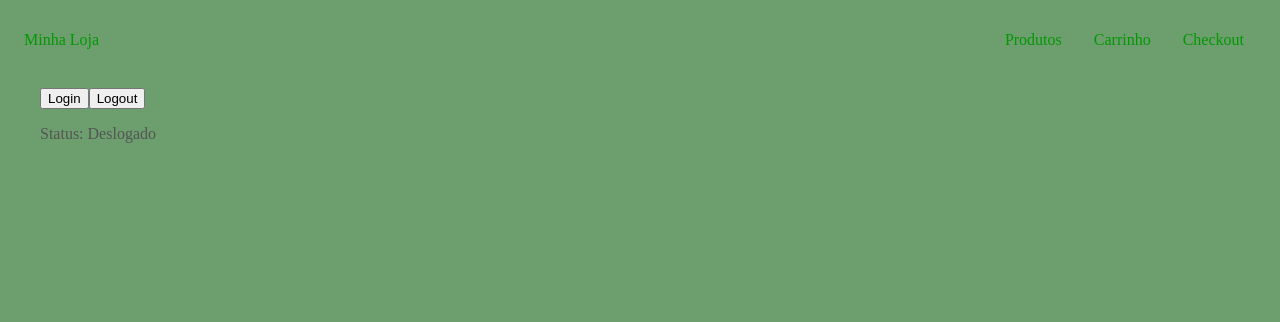
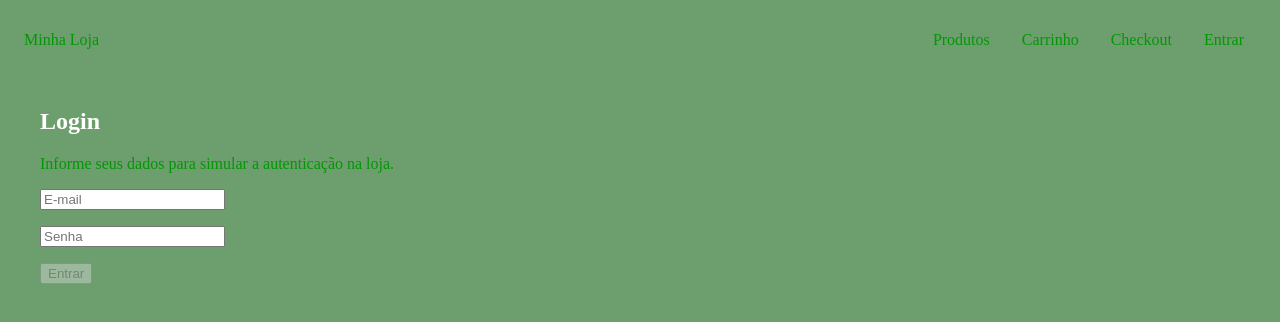
Before and after one commit to kmoreira-eng/meu-primeiro-app, an Angular app: page /login in a window 1280 px wide. Before the commit this address led to /. Shown: the top 322 px of the page. Built offline with nearby package versions, Linux system fonts and the light colour scheme.

Commit message:
Login com JWT

```diff
--- a/src/app/app.html
+++ b/src/app/app.html
@@ -1,13 +1,5 @@
 <app-header></app-header>
 
-  <main class="container-principal">
-    <!-- CONTROLES TEMPORÁRIOS  DE LOGIN -->
-    <section class="bloco-controle">
-      <button (click)="login()">Login</button>
-      <button (click)="logout()">Logout</button>
-      <p>Status: {{ usuarioLogado() ? 'Logado' : 'Deslogado' }}</p>
-    </section>
-
-    <!-- CONTEÚDO DINÂMICO DAS ROTAS -->
-    <router-outlet></router-outlet>
-  </main>
+<main class="container-principal">
+  <router-outlet></router-outlet>
+</main>
--- a/src/app/app.routes.ts
+++ b/src/app/app.routes.ts
@@ -18,8 +18,14 @@
 
   {
     path: 'checkout',
+    canActivate: [authGuard],
     loadComponent: () => import('./features/checkout/checkout/checkout').then((m) => m.Checkout),
   },
+   {
+    path: 'login',
+    loadComponent: () => import('./features/login/login/login').then((m) => m.Login),
+  },
+
     {
       path: '**',
       redirectTo: '', // redireciona para a página inicial
--- a/src/app/app.ts
+++ b/src/app/app.ts
@@ -1,17 +1,12 @@
-  import { Component, signal } from '@angular/core';
-  import { RouterOutlet, RouterLink } from '@angular/router';
-  import { usuarioLogado, login, logout } from './core/auth';
+import { Component } from '@angular/core';
+import { RouterOutlet } from '@angular/router';
+
 import { Header } from './shared/layout/header/header';
 
 @Component({
   selector: 'app-root',
-    imports: [RouterOutlet, RouterLink,Header],
+  imports: [RouterOutlet, Header],
   templateUrl: './app.html',
   styleUrl: './app.css',
 })
-export class App {
-  protected readonly title = signal('meu-primeiro-app');
-  usuarioLogado = usuarioLogado;
-    login = login;
-    logout = logout;
-}
+export class App {}
--- a/src/app/core/auth.guard.ts
+++ b/src/app/core/auth.guard.ts
@@ -1,6 +1,15 @@
-import { CanActivateFn } from '@angular/router';
-  import { usuarioLogado } from './auth';
+import { inject } from '@angular/core';
+  import { CanActivateFn, Router } from '@angular/router';
+
+  import { AuthService } from './services/auth.service';
 
   export const authGuard: CanActivateFn = () => {
-    return usuarioLogado();
-};
+    const authService = inject(AuthService);
+    const router = inject(Router);
+
+    if (authService.estaLogado()) {
+      return true;
+    }
+
+    return router.createUrlTree(['/login']);
+  };
--- a/src/app/core/auth.ts
+++ /dev/null
@@ -1,11 +0,0 @@
-import { signal } from '@angular/core';
-
-  export const usuarioLogado = signal(false);
-
-   export function login() {
-    usuarioLogado.set(true);
-  }
-
-  export function logout() {
-    usuarioLogado.set(false);
-  }
--- a/src/app/core/interceptors/http.interceptor.ts
+++ b/src/app/core/interceptors/http.interceptor.ts
@@ -1,19 +1,25 @@
+import { inject } from '@angular/core';
 import { HttpInterceptorFn } from '@angular/common/http';
 import { tap, catchError, throwError } from 'rxjs';
 
+import { AuthService } from '../services/auth.service';
+
 export const httpInterceptor: HttpInterceptorFn = (req, next) => {
+  const authService = inject(AuthService);
+  const token = authService.obterToken();
+
   // LOG REQUEST
   console.log('REQUEST', req.url);
 
   // TOKEN
-    const token = 'fake-jwt-token';
-    const novaReq = req.clone({
+  const novaReq = token
+    ? req.clone({
         setHeaders: {
           Authorization: `Bearer ${token}`,
         },
-    });
+      })
+    : req;
 
-    // SEGUE COM A NOVA REQUEST + LOG RESPONSE
   return next(novaReq).pipe(
     tap({
       next: (event) => console.log('RESPONSE:', event),
@@ -25,9 +31,11 @@
       if (error.status === 401) {
         console.warn('Não autorizado!');
       }
+
       if (error.status === 500) {
         console.warn('Erro interno do servidor!');
       }
+
       return throwError(() => error);
     }),
   );
--- /dev/null
+++ b/src/app/core/services/auth.service.ts
@@ -0,0 +1,47 @@
+import { Injectable, computed, signal } from '@angular/core';
+
+type Usuario = {
+  email: string;
+  perfil: 'usuario';
+};
+
+@Injectable({
+  providedIn: 'root',
+})
+export class AuthService {
+  private usuario = signal<Usuario | null>(null);
+  private tokenJwt = signal<string | null>(null);
+
+  usuarioAtual = computed(() => this.usuario());
+  estaLogado = computed(() => this.usuario() !== null);
+  token = computed(() => this.tokenJwt());
+
+  login(email: string, senha: string): boolean {
+    if (!email || !senha) {
+      return false;
+    }
+
+    const tokenSimulado =
+      'eyJhbGciOiJIUzI1NiIsInR5cCI6IkpXVCJ9.' +
+      'eyJzdWIiOiJhbHVub0B0ZXN0ZS5jb20iLCJwZXJmaWwiOiJ1c3VhcmlvIn0.' +
+      'assinatura-simulada';
+
+    this.usuario.set({
+      email,
+      perfil: 'usuario',
+    });
+
+    this.tokenJwt.set(tokenSimulado);
+
+    return true;
+  }
+
+  logout() {
+    this.usuario.set(null);
+    this.tokenJwt.set(null);
+  }
+
+  obterToken(): string | null {
+    return this.tokenJwt();
+  }
+}
--- /dev/null
+++ b/src/app/features/login/login/login.html
@@ -0,0 +1,41 @@
+<h2>Login</h2>
+
+<p>Informe seus dados para simular a autenticação na loja.</p>
+
+@if (erroLogin()) {
+  <p style="color: red">Não foi possível realizar o login.</p>
+}
+
+<form [formGroup]="formulario">
+  <p>
+    <input type="email" formControlName="email" placeholder="E-mail" />
+  </p>
+
+  @if (formulario.get('email')?.touched && formulario.get('email')?.invalid) {
+    @if (formulario.get('email')?.errors?.['required']) {
+      <small>E-mail é obrigatório</small>
+    }
+
+    @if (formulario.get('email')?.errors?.['email']) {
+      <small>E-mail inválido</small>
+    }
+  }
+
+  <p>
+    <input type="password" formControlName="senha" placeholder="Senha" />
+  </p>
+
+  @if (formulario.get('senha')?.touched && formulario.get('senha')?.invalid) {
+    @if (formulario.get('senha')?.errors?.['required']) {
+      <small>Senha é obrigatória</small>
+    }
+
+    @if (formulario.get('senha')?.errors?.['minlength']) {
+      <small>Senha deve ter no mínimo 3 caracteres</small>
+    }
+  }
+
+  <p>
+    <button type="button" (click)="entrar()" [disabled]="formulario.invalid">Entrar</button>
+  </p>
+</form>
--- /dev/null
+++ b/src/app/features/login/login/login.ts
@@ -0,0 +1,44 @@
+import { Component, inject, signal } from '@angular/core';
+import { FormControl, FormGroup, ReactiveFormsModule, Validators } from '@angular/forms';
+import { Router } from '@angular/router';
+
+import { AuthService } from '../../../core/services/auth.service';
+
+@Component({
+  selector: 'app-login',
+  imports: [ReactiveFormsModule],
+  templateUrl: './login.html',
+  styleUrl: './login.css',
+})
+export class Login {
+  private authService = inject(AuthService);
+  private router = inject(Router);
+
+  erroLogin = signal(false);
+
+  formulario = new FormGroup({
+    email: new FormControl('', [Validators.required, Validators.email]),
+    senha: new FormControl('', [Validators.required, Validators.minLength(3)]),
+  });
+
+  entrar() {
+    this.erroLogin.set(false);
+
+    if (this.formulario.invalid) {
+      this.formulario.markAllAsTouched();
+      return;
+    }
+
+    const email = this.formulario.value.email ?? '';
+    const senha = this.formulario.value.senha ?? '';
+
+    const loginRealizado = this.authService.login(email, senha);
+
+    if (!loginRealizado) {
+      this.erroLogin.set(true);
+      return;
+    }
+
+    this.router.navigateByUrl('/produtos');
+  }
+}
--- a/src/app/shared/layout/header/header.html
+++ b/src/app/shared/layout/header/header.html
@@ -4,4 +4,11 @@
   <button mat-button routerLink="/produtos">Produtos</button>
   <button mat-button routerLink="/carrinho">Carrinho</button>
   <button mat-button routerLink="/checkout">Checkout</button>
+
+  @if (estaLogado()) {
+    <span>{{ usuarioAtual()?.email }}</span>
+    <button mat-button type="button" (click)="sair()">Sair</button>
+  } @else {
+    <button mat-button routerLink="/login">Entrar</button>
+  }
 </mat-toolbar>
--- a/src/app/shared/layout/header/header.ts
+++ b/src/app/shared/layout/header/header.ts
@@ -4,6 +4,7 @@ import { Component, inject } from '@angular/core';
 import { RouterLink } from '@angular/router';
 
 import { CarrinhoService } from '../../../core/services/carrinho.service';
+import { AuthService } from '../../../core/services/auth.service';
 
 @Component({
   selector: 'app-header',
@@ -13,5 +14,13 @@ import { Component, inject } from '@angular/core';
 })
 export class Header {
   private carrinhoService = inject(CarrinhoService);
+  private authService = inject(AuthService);
+
   quantidade = this.carrinhoService.quantidade;
+  estaLogado = this.authService.estaLogado;
+  usuarioAtual = this.authService.usuarioAtual;
+
+  sair() {
+    this.authService.logout();
   }
+}
```
Also changed, not shown: src/app/features/login/login/login.css (added), 1 other file (tests, documents, lock files or other folders). Lines whose indentation alone changed are shown as unchanged.
